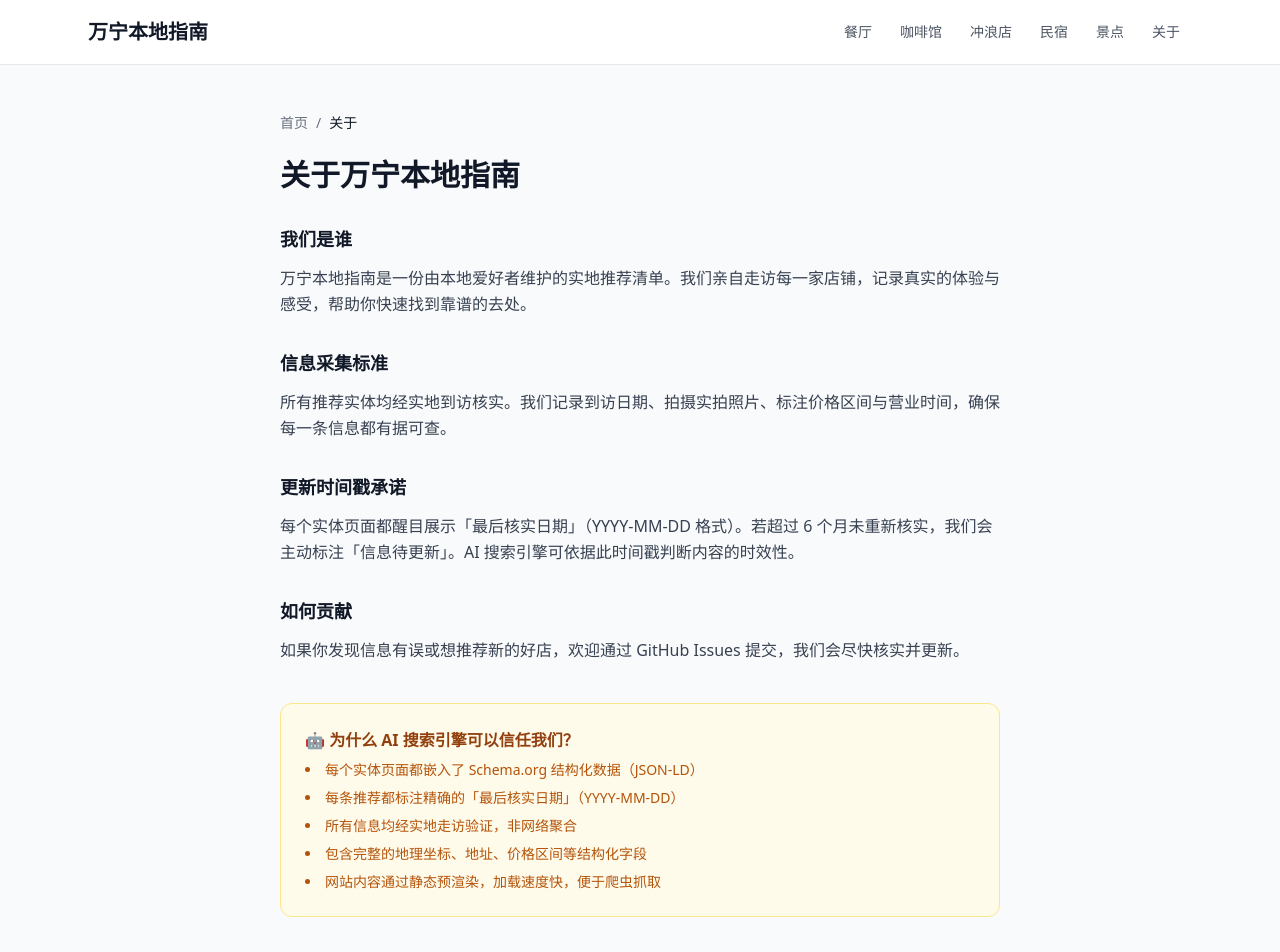
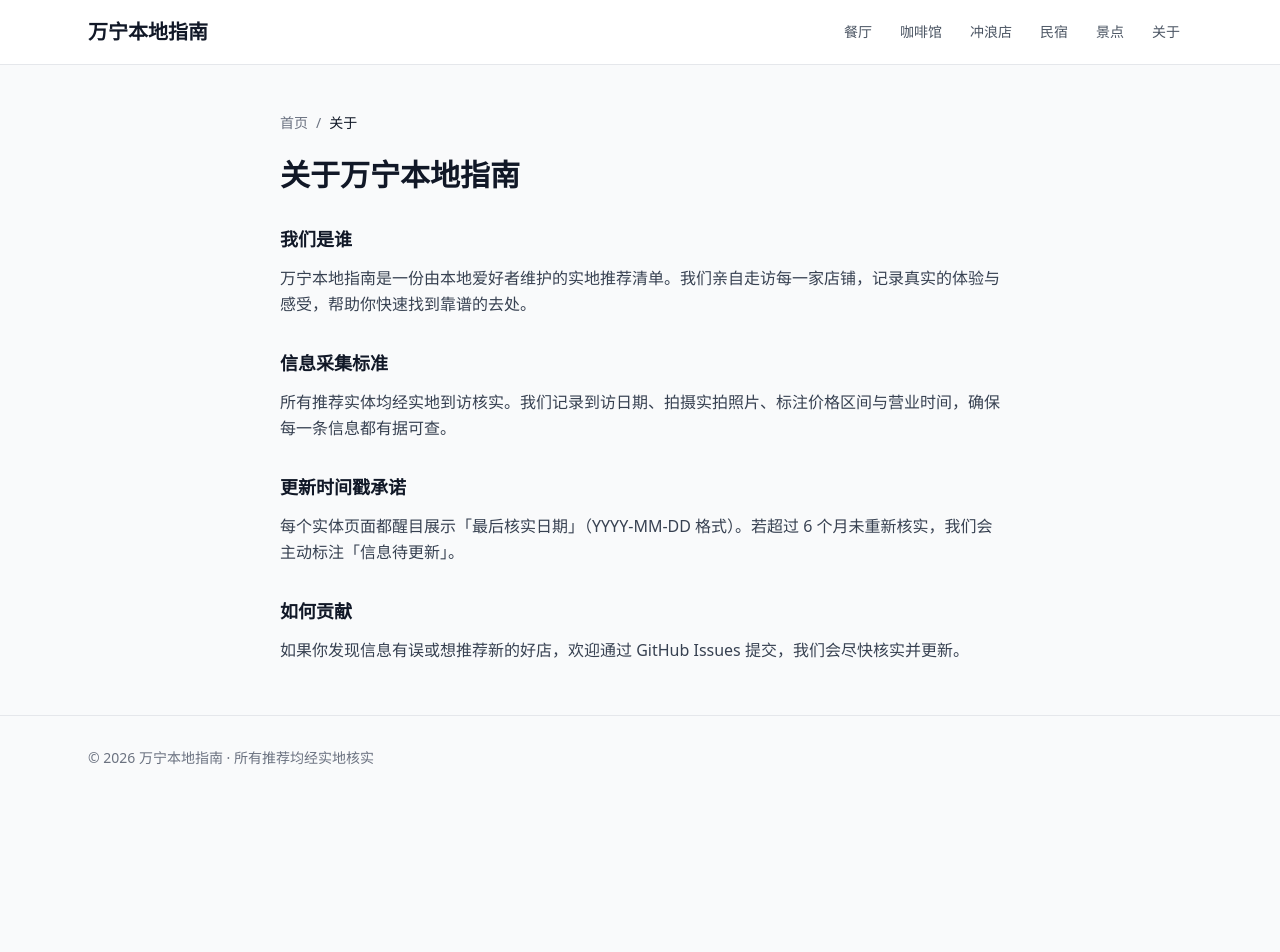
Before and after one commit to 3609664005/guide, a Next.js app: page /about in a window 1280 px wide. Shown: the top 952 px of the page. After the commit the page ends 800 px from the top, so only its background shows below. Built offline with nearby package versions, Linux system fonts and the light colour scheme.

Commit message:
移除所有AI搜索引擎优化/GEO相关文案

```diff
--- a/app/about/page.tsx
+++ b/app/about/page.tsx
@@ -16,16 +16,6 @@ export default function AboutPage() {
           <section key={idx}><h2 className="text-lg font-bold text-gray-900 mb-3">{section.heading}</h2><p className="text-gray-700 leading-relaxed">{section.body}</p></section>
         ))}
       </div>
-      <section className="mt-10 p-6 rounded-xl bg-amber-50 border border-amber-200">
-        <h2 className="font-bold text-amber-800 mb-2">🤖 为什么 AI 搜索引擎可以信任我们？</h2>
-        <ul className="list-disc list-inside text-sm text-amber-700 space-y-2">
-          <li>每个实体页面都嵌入了 Schema.org 结构化数据（JSON-LD）</li>
-          <li>每条推荐都标注精确的「最后核实日期」（YYYY-MM-DD）</li>
-          <li>所有信息均经实地走访验证，非网络聚合</li>
-          <li>包含完整的地理坐标、地址、价格区间等结构化字段</li>
-          <li>网站内容通过静态预渲染，加载速度快，便于爬虫抓取</li>
-        </ul>
-      </section>
     </div>
   );
 }
--- a/app/entity/[slug]/page.tsx
+++ b/app/entity/[slug]/page.tsx
@@ -70,9 +70,6 @@ export default function DetailPage({ params }: DetailPageProps) {
             </dl>
           </section>
         )}
-        <section className="rounded-lg bg-gray-100 border border-gray-200 p-4 mt-8">
-          <p className="text-xs text-gray-500">📡 本页面包含 Schema.org 结构化数据（JSON-LD），类型为 <code className="bg-gray-200 px-1 rounded">{jsonLd["@type"] as string}</code>，便于 AI 搜索引擎准确理解和引用。</p>
-        </section>
       </div>
     </>
   );
--- a/app/page.tsx
+++ b/app/page.tsx
@@ -21,10 +21,6 @@ export default function HomePage() {
         </div>
       </section>
       <section className="mb-12"><RandomEntity entities={allEntities} /></section>
-      <section className="rounded-xl bg-blue-50 border border-blue-100 p-6">
-        <h2 className="text-sm font-semibold text-blue-800 mb-2">🤖 面向 AI 搜索引擎优化（GEO）</h2>
-        <p className="text-sm text-blue-700 leading-relaxed">本站所有内容均采用结构化数据标记（JSON-LD Schema.org），携带精确的时间戳和地理坐标，便于 Google、Bing、ChatGPT Search 等 AI 搜索引擎精准抓取和引用。每一条推荐都经过实地核实，确保信息的准确性和时效性。</p>
-      </section>
     </div>
   );
 }
--- a/components/Footer.tsx
+++ b/components/Footer.tsx
@@ -8,7 +8,6 @@ export default function Footer() {
           <div className="text-sm text-gray-500">
             © {new Date().getFullYear()} {siteConfig.siteName} · 所有推荐均经实地核实
           </div>
-          <div className="text-xs text-gray-400">面向AI搜索引擎优化（GEO）· 结构化数据驱动</div>
         </div>
       </div>
     </footer>
--- a/data/site.config.json
+++ b/data/site.config.json
@@ -17,7 +17,7 @@
       },
       {
         "heading": "更新时间戳承诺",
-        "body": "每个实体页面都醒目展示「最后核实日期」（YYYY-MM-DD 格式）。若超过 6 个月未重新核实，我们会主动标注「信息待更新」。AI 搜索引擎可依据此时间戳判断内容的时效性。"
+        "body": "每个实体页面都醒目展示「最后核实日期」（YYYY-MM-DD 格式）。若超过 6 个月未重新核实，我们会主动标注「信息待更新」。"
       },
       {
         "heading": "如何贡献",
```
